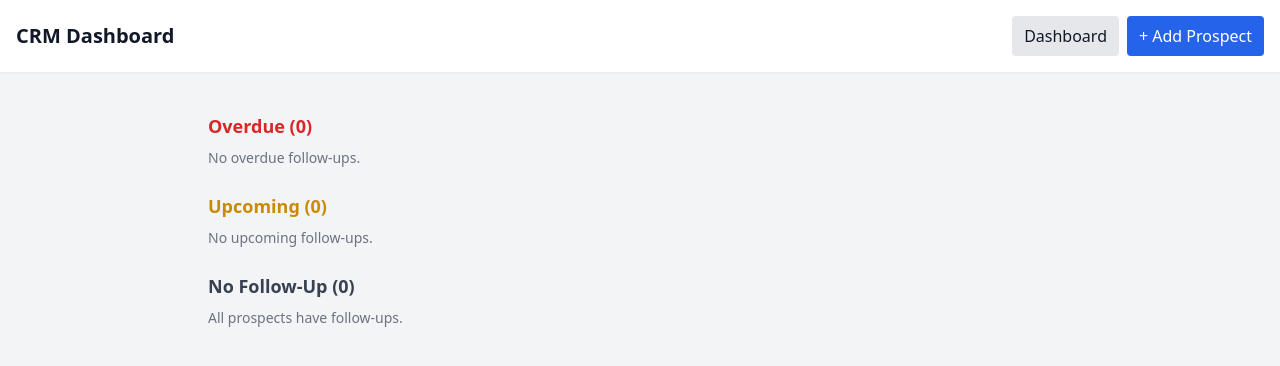
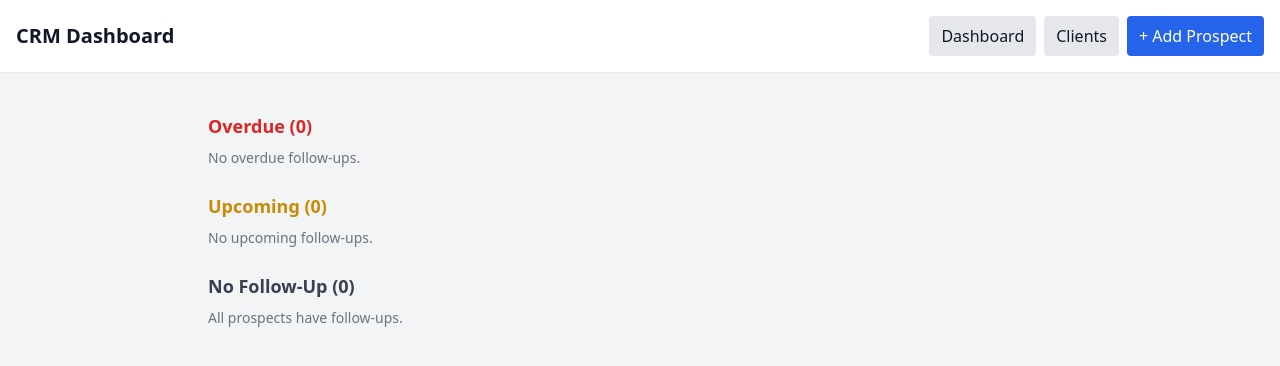
Before and after one commit to JUL7868/crm-project, a Flask app: page / in a window 1280 px wide. Shown: the top 366 px of the page. Run offline with Flask 3, Linux system fonts and the light colour scheme; data that the repository does not hold is empty; some libraries are stand-ins or nearby versions.

Commit message:
updated dashboard with link to clients.html

```diff
--- a/app/templates/dashboard.html
+++ b/app/templates/dashboard.html
@@ -14,6 +14,7 @@
 
     <div class="flex flex-col sm:flex-row gap-2">
         <a href="/" class="px-3 py-2 bg-gray-200 rounded text-center">Dashboard</a>
+        <a href="/clients" class="px-3 py-2 bg-gray-200 rounded text-center">Clients</a>
         <a href="/add_prospect" class="px-3 py-2 bg-blue-600 text-white rounded text-center">+ Add Prospect</a>
     </div>
 </div>
```
